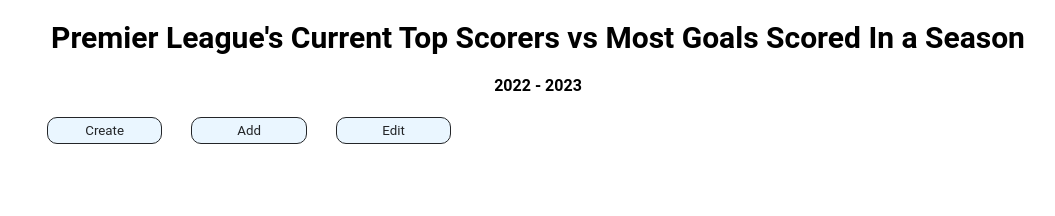
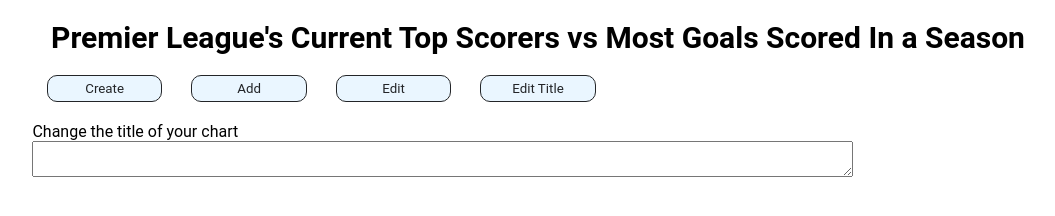
Before and after one commit to josemourinho333/barChart, a website: page index.html in a window 1280 px wide. Shown: the whole page, without its empty margins (102-1157 px from the left). Drawn offline with nearby package versions, Linux system fonts and the light colour scheme.

Commit message:
Add new button/textarea for updating chart title

```diff
--- a/index.html
+++ b/index.html
@@ -9,9 +9,8 @@
   <script src="https://ajax.googleapis.com/ajax/libs/jquery/3.2.1/jquery.min.js"></script>
 </head>
 <body>
-  <header>
+  <header class="bar-title">
     <h1>Premier League's Current Top Scorers vs Most Goals Scored In a Season</h1>
-    <h4>2022 - 2023</h4>
   </header>
 
   <div class="settings-button-area">
@@ -22,6 +21,7 @@
     <button id='cancel-button' class="cancel-button confirmation-buttons">Cancel</button>
     <button class="edit-bar-chart-button navigation-buttons">Edit Chart</button>
     <button class="edit-bar-settings-button navigation-buttons">Edit Settings</button>
+    <button class="edit-title-button navigation-buttons">Edit Title</button>
   </div>
 
   <div class="settings-input-area">
@@ -48,6 +48,10 @@
       <div class="edit-bar-settings">Change and update the bar settings</div>
       <textarea id="edit-space-settings" cols="100" rows="5" class="edit-bar-settings"></textarea>
     </div>
+    <div class="edit-title-container input-areas">
+      <div class="edit-title">Change the title of your chart</div>
+      <textarea id="edit-title" cols="100" rows="2"></textarea>
+    </div>
 
   </div>
 
```
